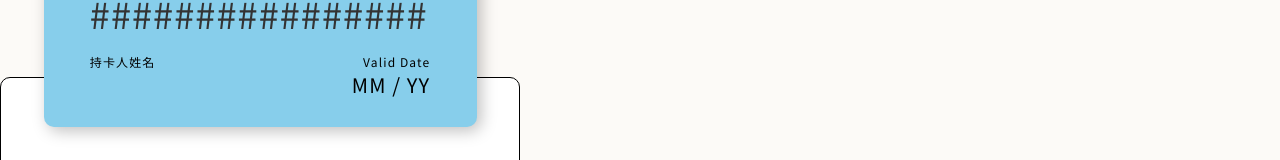
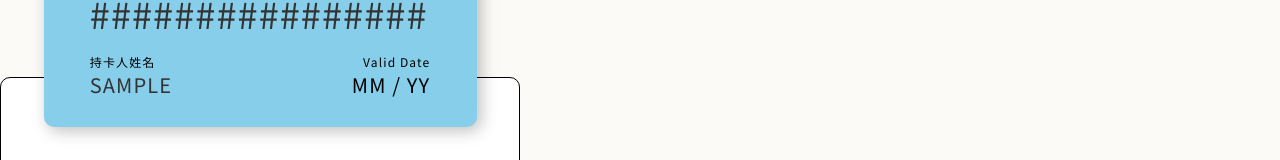
Before and after one commit to hunter850/coffee_react, a React (Create React App) app: page /cart/creditcard in a window 1280 px wide. Both pictures are taken after typing "Sample", "Sample", "Sample" into the empty fields and a click on the button "確認送出". Shown: the part 177-337 px from the top of the page. Built offline with nearby package versions, Linux system fonts and the light colour scheme; grey boxes are pictures that could not be loaded.

Commit message:
credit card css adjust

```diff
--- a/src/component/Creditcard/components/CardHolder.jsx
+++ b/src/component/Creditcard/components/CardHolder.jsx
@@ -66,16 +66,15 @@ function CardHolder(props) {
                             <CSSTransition
                                 in={item.index < nameLength}
                                 timeout={500}
-                                classNames={c(text_span, "right")}
+                                classNames={"right"}
                                 unmountOnExit
                             >
                                 <span
-                                    className={c(
-                                        text_span,
+                                    className={
                                         nameSplit[item.index] === " "
                                             ? space_width
                                             : ""
-                                    )}
+                                    }
                                 >
                                     {nameSplit[item.index] === undefined
                                         ? tempArray[item.index]
--- a/src/component/Creditcard/components/CardNumberInput.jsx
+++ b/src/component/Creditcard/components/CardNumberInput.jsx
@@ -7,7 +7,7 @@ import "../../../routes/cart/css/transition_group_animation.module.scss";
 
 function CardNumberInput(props) {
     const { cardNumber } = props;
-    const { card_number, text_span } = styles;
+    const { card_number } = styles;
     const c = useClass();
     //算出是不是Americna Express
     const isShort = useMemo(() => {
@@ -44,9 +44,9 @@ function CardNumberInput(props) {
                             <CSSTransition
                                 in={item.index < cardNumber.length}
                                 timeout={500}
-                                classNames={c(text_span, "slide")}
+                                classNames={"slide"}
                             >
-                                <span className={text_span}>
+                                <span>
                                     {cardNumber.split("")[item.index] ===
                                     undefined
                                         ? tempArray[item.index]
--- a/src/component/Creditcard/css/cardNumberInput.module.scss
+++ b/src/component/Creditcard/css/cardNumberInput.module.scss
@@ -168,10 +168,6 @@
     height: 100%;
     object-fit: contain;
     object-position: center center;
-}
-
-.text_span {
-    display: none;
 }
 
 .card_number {
```
